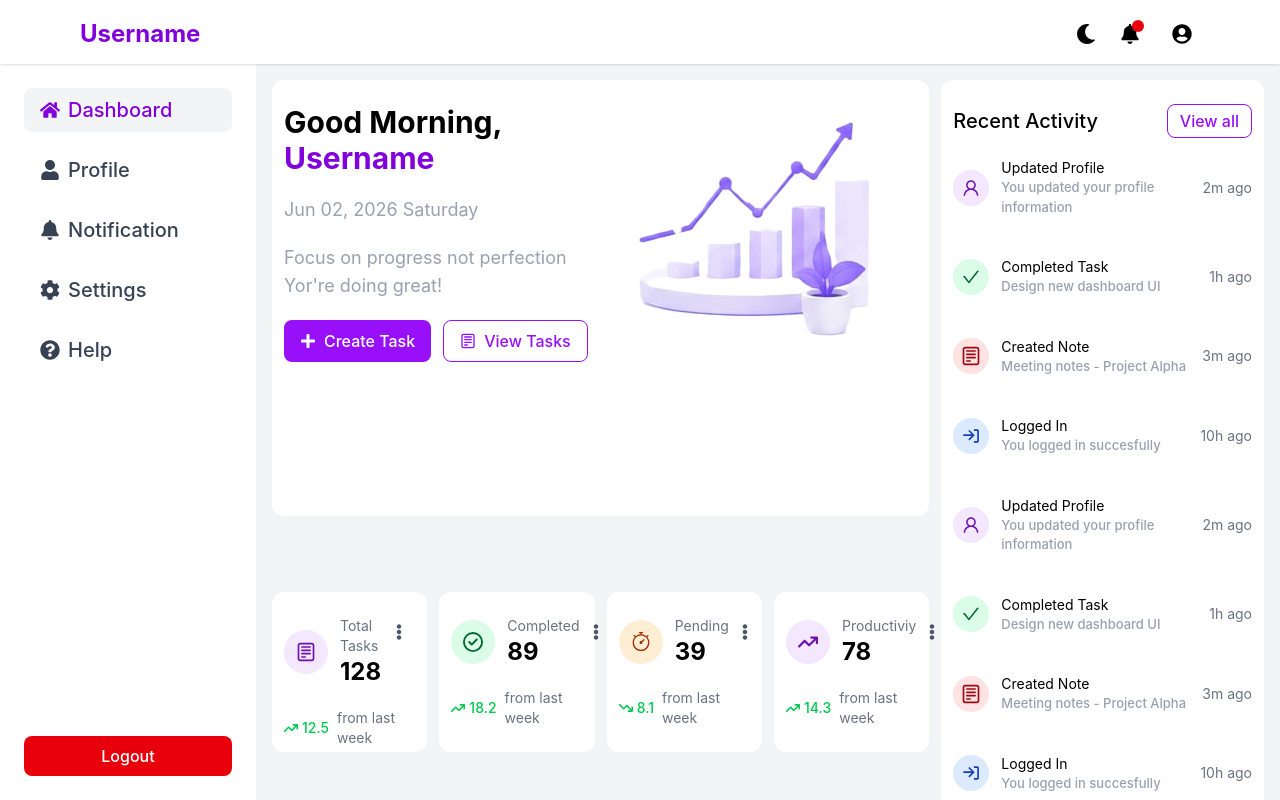
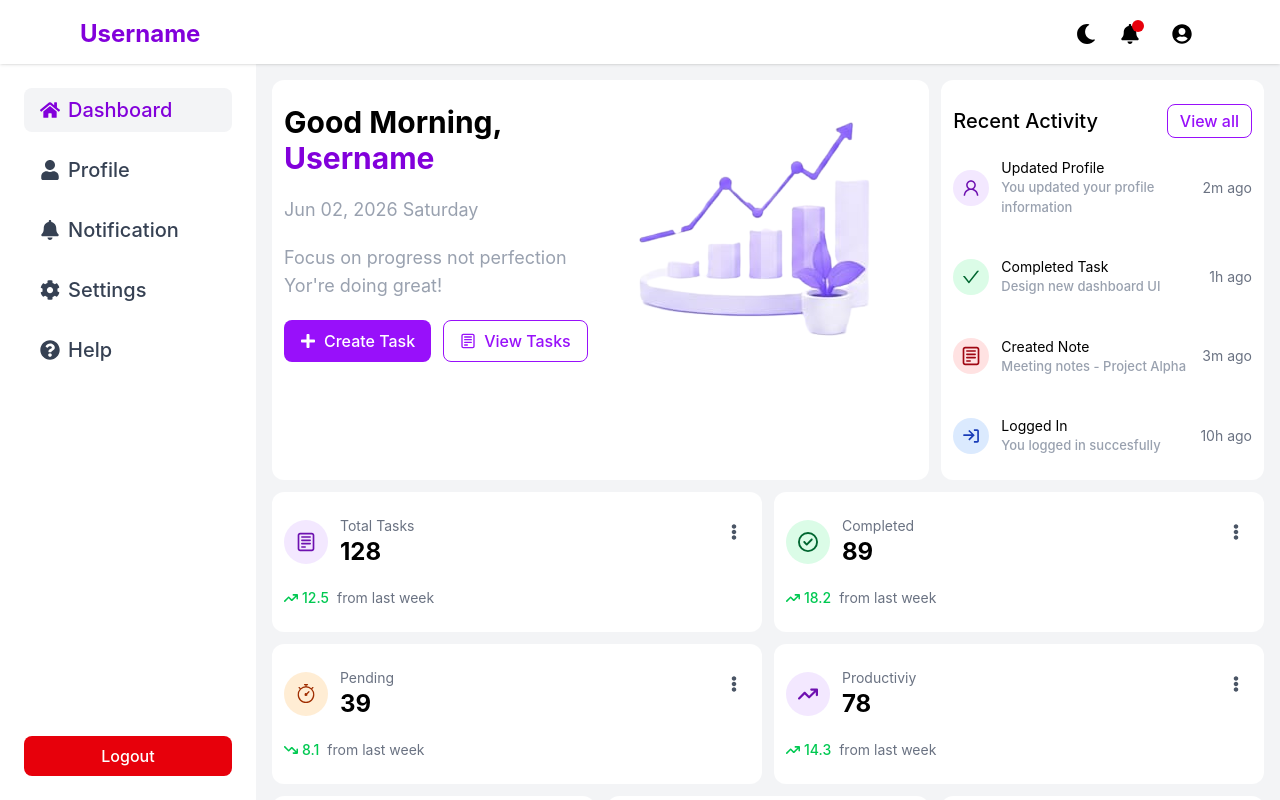
Before and after one commit to AmaanKhanGit/user-dashboard, a React (Vite) app: page / in a window 1280 px wide. Built offline with nearby package versions, Linux system fonts and the light colour scheme.

Commit message:
dashboard layout changed

```diff
--- a/src/Pages/Dashboard/Dashboard.jsx
+++ b/src/Pages/Dashboard/Dashboard.jsx
@@ -10,8 +10,8 @@ const Dashboard = () => {
   return (
     <DashboardLayout className="grid grid-cols-3 gap-3 max-lg:flex max-lg:flex-col">
       <DashboardHero className="col-span-2" />
-      <RecentActivity className="row-span-2" />
-      <StatusCards className="col-span-2" />
+      <RecentActivity className="" />
+      <StatusCards className="col-span-3" />
       <ProductivityGraph />
       <TodaysTasks />
       <QuickActions />
--- a/src/Pages/Dashboard/components/Card.jsx
+++ b/src/Pages/Dashboard/components/Card.jsx
@@ -5,7 +5,7 @@ const Card = ({ card }) => {
   const TrendIcon = card.arrowIcon;
 
   return (
-    <div className="sections h-40 w-full">
+    <div className="sections w-full">
       {/* Top */}
       <div className="flex items-start justify-between">
         <div className="flex items-center gap-3">
--- a/src/Pages/Dashboard/components/RecentActivity.jsx
+++ b/src/Pages/Dashboard/components/RecentActivity.jsx
@@ -16,35 +16,6 @@ const RecentActivity = ({ className }) => {
       time: "2m ago",
       varient: variants.purpleVar,
     },
-    {
-      icon: AiOutlineCheck,
-      title: "Completed Task",
-      description: "Design new dashboard UI",
-      time: "1h ago",
-      varient: variants.greenVar,
-    },
-    {
-      icon: CgNotes,
-      title: "Created Note",
-      description: "Meeting notes - Project Alpha",
-      time: "3m ago",
-      varient: variants.redVar,
-    },
-    {
-      icon: CgLogIn,
-      title: "Logged In",
-      description: "You logged in succesfully",
-      time: "10h ago",
-      varient: variants.blueVar,
-    },
-    {
-      icon: AiOutlineUser,
-      title: "Updated Profile",
-      description: "You updated your profile information",
-      time: "2m ago",
-      varient: variants.purpleVar,
-    },
-
     {
       icon: AiOutlineCheck,
       title: "Completed Task",
--- a/src/Pages/Dashboard/components/StatusCards.jsx
+++ b/src/Pages/Dashboard/components/StatusCards.jsx
@@ -56,7 +56,7 @@ const StatusCards = ({ className }) => {
 
   return (
     <section
-      className={`flex flex-wrap items-center justify-center gap-3 bg-transparent sm:grid sm:grid-cols-2 xl:grid-cols-4 ${className}`}
+      className={`flex flex-wrap items-center justify-center gap-3 bg-transparent sm:grid sm:grid-cols-2 xl:auto-cols-auto ${className}`}
     >
       {cardData.map((card) => (
         <Card card={card} key={card.title} />
```
